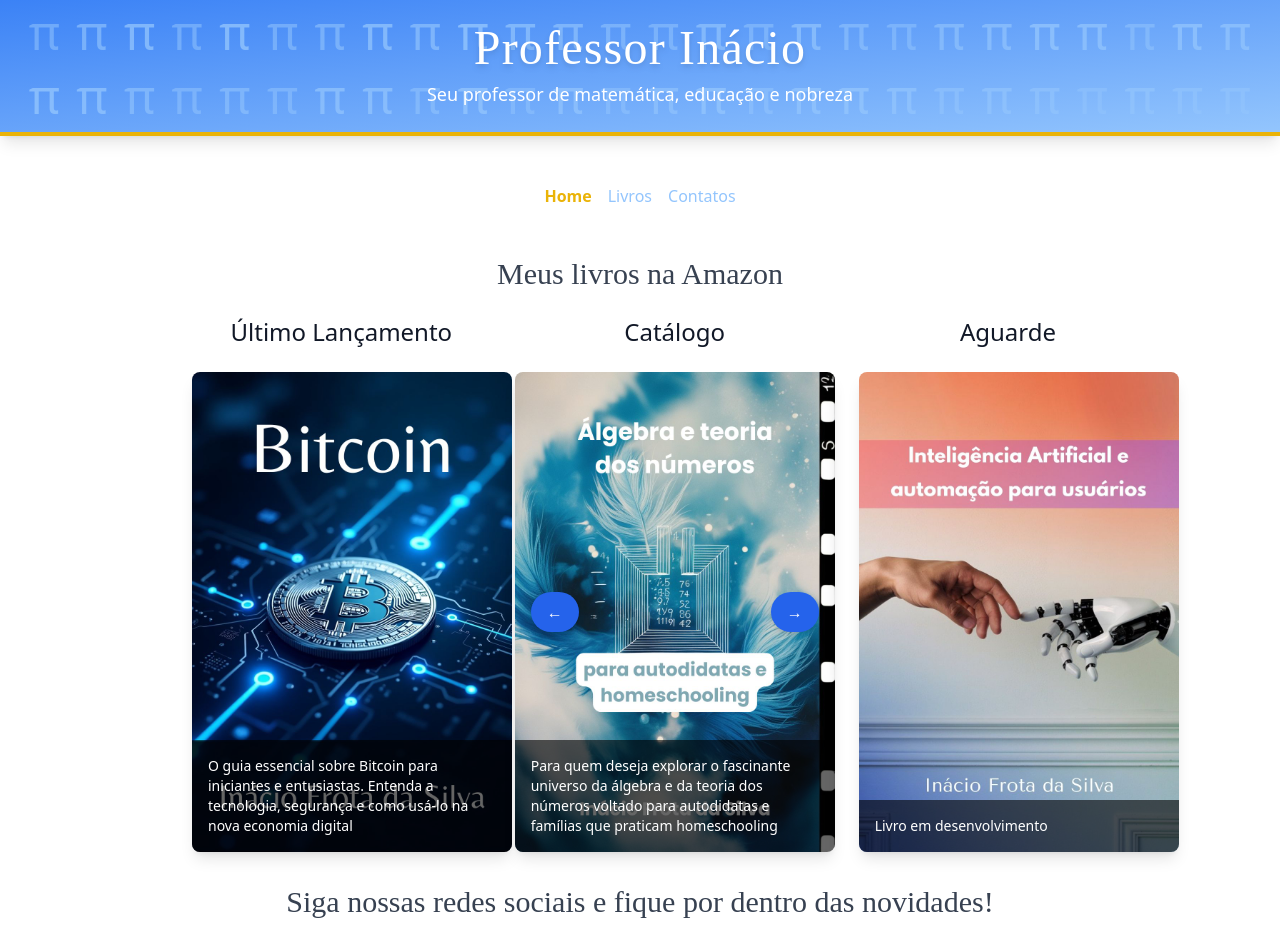
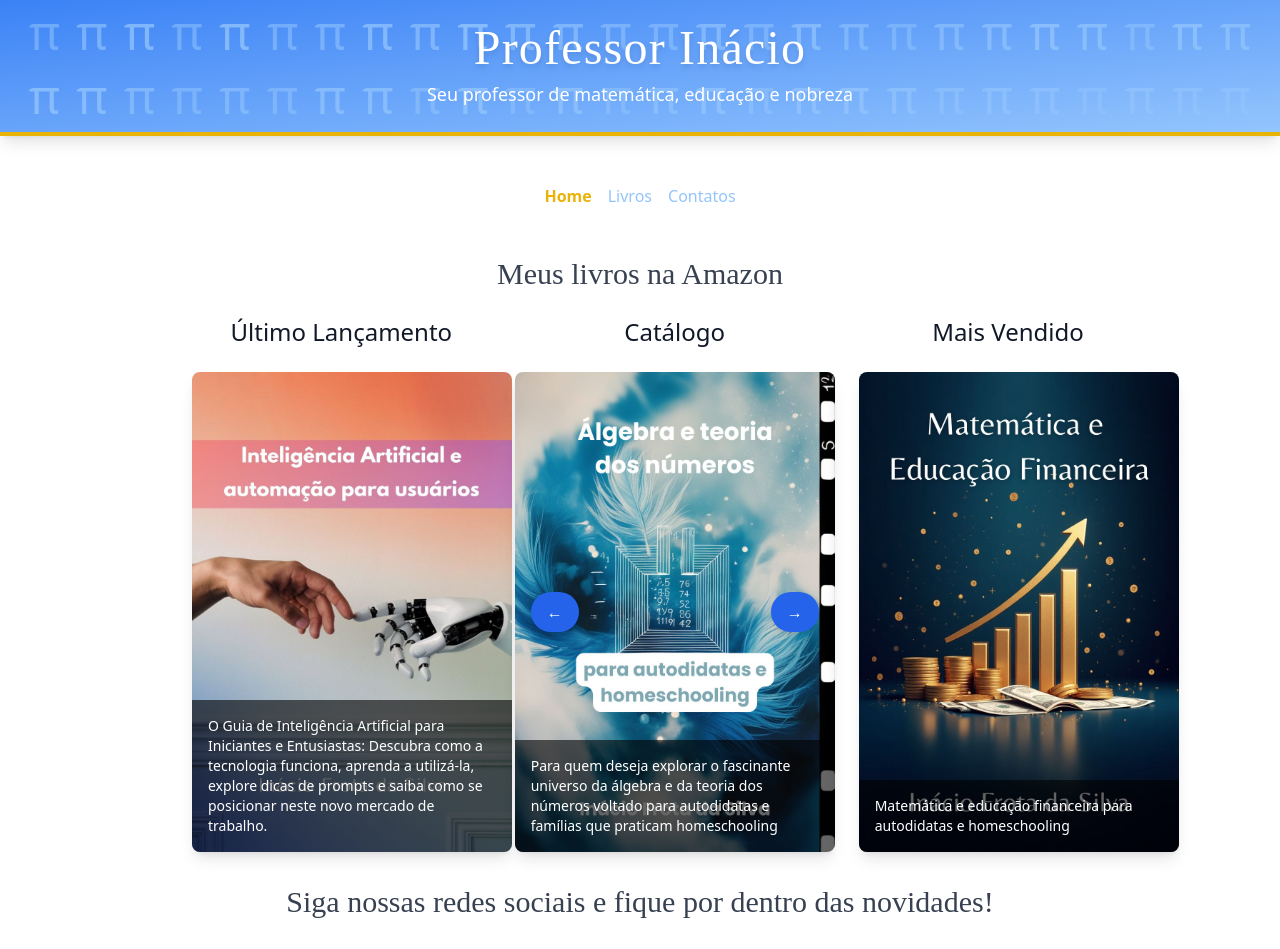
Before and after one commit to professorinaciosilva/sitepessoal, a Next.js app: page / in a window 1280 px wide. Shown: the top 949 px of the page. Built offline with nearby package versions, Linux system fonts and the light colour scheme.

Commit message:
lançamento novo livro inteligência artificial

```diff
--- a/app/components/Carousel.tsx
+++ b/app/components/Carousel.tsx
@@ -26,6 +26,12 @@
     link: 'https://www.amazon.com.br/dp/B0DX3GFGLH',
     description: 'O guia essencial sobre Bitcoin para iniciantes e entusiastas. Entenda a tecnologia, segurança e como usá-lo na nova economia digital.',
   },
+  {
+    src: '/images/capainteligencia.jpg',
+    alt: 'Inteligência Artificial e Automação para Usuários',
+    link: 'https://www.amazon.com.br/dp/B0F1C9WF6D',
+    description: 'O Guia de Inteligência Artificial para Iniciantes e Entusiastas: Descubra como a tecnologia funciona, aprenda a utilizá-la, explore dicas de prompts e saiba como se posicionar neste novo mercado de trabalho.',
+  },
 ];
 
 export default function Carousel() {
@@ -47,18 +53,18 @@
           <h3 className="text-2xl mb-6 text-center">Último Lançamento</h3>
           <div className="relative mx-auto h-[60vh] aspect-[2/3] overflow-hidden rounded-lg shadow-lg">
             <a
-              href="https://www.amazon.com.br/dp/B0DX3GFGLH"
+              href="https://www.amazon.com.br/dp/B0F1C9WF6D"
               target="_blank"
               rel="noopener noreferrer"
               className="block w-full h-full"
             >
               <img
-                src="/images/capabitcoin.jpg"
-                alt="Capa do Último Lançamento"
+                src="/images/capainteligencia.jpg"
+                alt="Inteligência Artificial e Automação para Usuários"
                 className="w-full h-full object-contain"
               />
               <div className="absolute bottom-0 left-0 w-full bg-black bg-opacity-60 text-white text-sm p-4">
-                O guia essencial sobre Bitcoin para iniciantes e entusiastas. Entenda a tecnologia, segurança e como usá-lo na nova economia digital
+                O Guia de Inteligência Artificial para Iniciantes e Entusiastas: Descubra como a tecnologia funciona, aprenda a utilizá-la, explore dicas de prompts e saiba como se posicionar neste novo mercado de trabalho.
               </div>
             </a>
           </div>
@@ -114,19 +120,21 @@
 
         {/* Upcoming Book Section */}
         <div className="w-full md:w-1/3 flex flex-col">
-          <h3 className="text-2xl mb-6 text-center">Aguarde</h3>
+          <h3 className="text-2xl mb-6 text-center">Mais Vendido</h3>
           <div className="relative mx-auto h-[60vh] aspect-[2/3] overflow-hidden rounded-lg shadow-lg">
             <a
-              href="#"
+              href="https://www.amazon.com.br/dp/B0DV9Y4S8R"
+              target="_blank"
+              rel="noopener noreferrer"
               className="block w-full h-full"
             >
               <img
-                src="/images/capainteligencia.jpg"
-                alt="Próximo livro em breve"
+                src="/images/capafinanceiro.jpeg"
+                alt="Mais Vendido"
                 className="w-full h-full object-contain"
               />
               <div className="absolute bottom-0 left-0 w-full bg-black bg-opacity-60 text-white text-sm p-4">
-                Livro em desenvolvimento
+                Matemática e educação financeira para autodidatas e homeschooling
               </div>
             </a>
           </div>
--- a/app/livros/page.tsx
+++ b/app/livros/page.tsx
@@ -28,6 +28,13 @@
     description: 'O guia essencial sobre Bitcoin para iniciantes e entusiastas. Entenda a tecnologia, segurança e como usá-lo na nova economia digital',
     image: '/images/capabitcoin.jpg', // Substitua pelo caminho da capa do livro
     link: 'https://www.amazon.com.br/dp/B0DX3GFGLH', // Link para o livro na Amazon
+  },
+  {
+    id: 5,
+    title: 'Inteligência Artificial e Automação para Usuários',
+    description: 'O Guia de Inteligência Artificial para Iniciantes e Entusiastas: Descubra como a tecnologia funciona, aprenda a utilizá-la, explore dicas de prompts e saiba como se posicionar neste novo mercado de trabalho.',
+    image: '/images/capainteligencia.jpg', // Substitua pelo caminho da capa do livro
+    link: 'https://www.amazon.com.br/dp/B0F1C9WF6D', // Link para o livro na Amazon
   },
 
 ];
```
